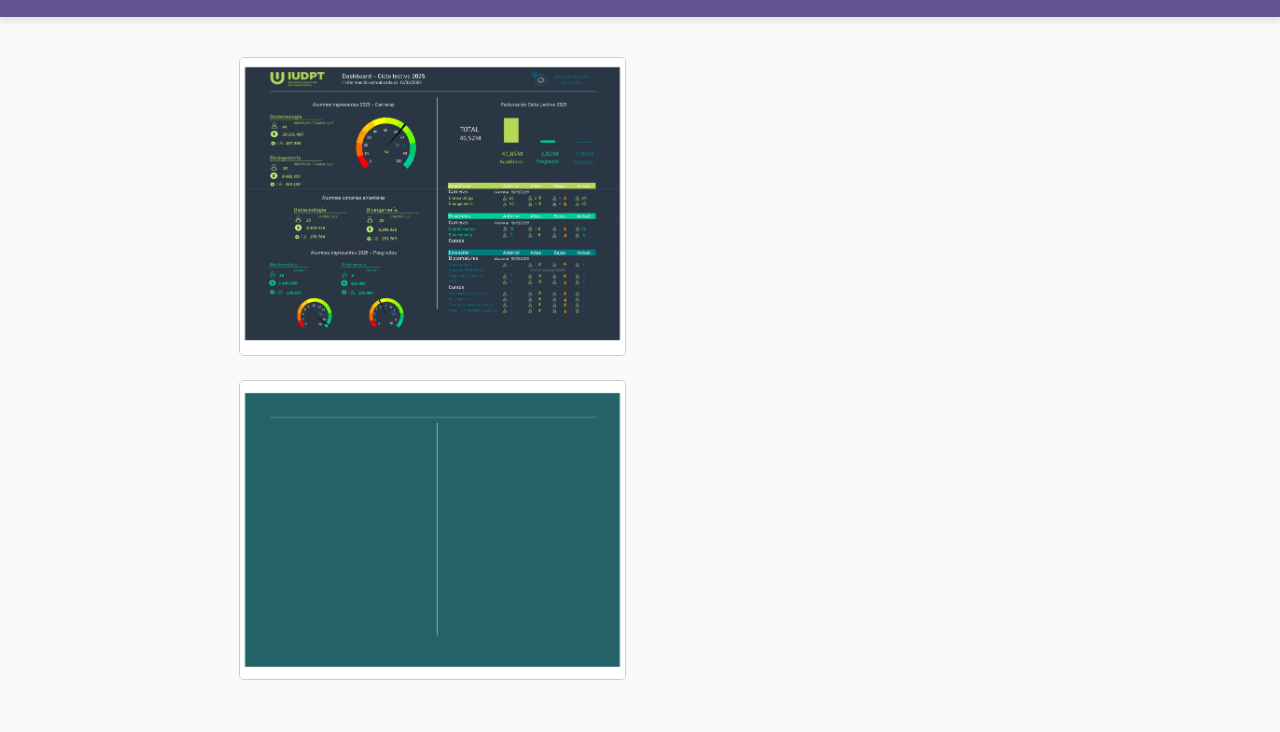
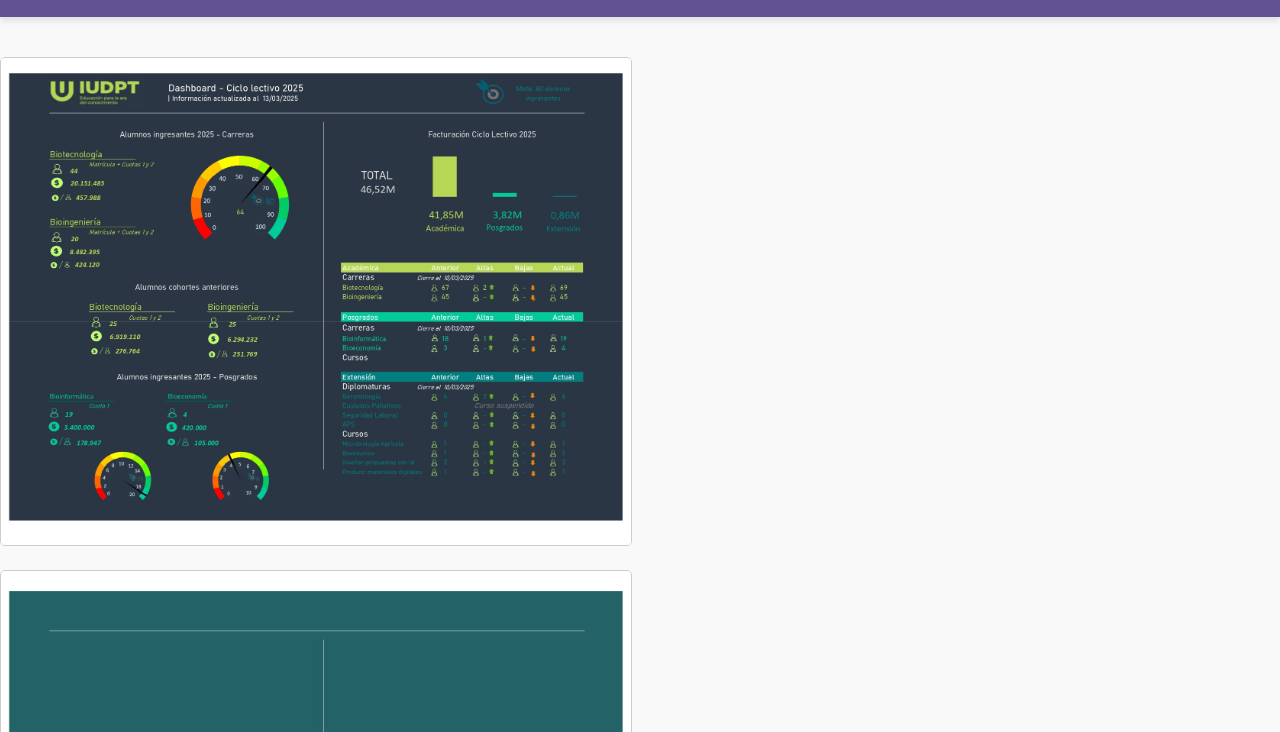
Before and after one commit to IUDPT-Dashboard/Prueba_Vistaprevia, a plain HTML site: page index.html in a window 1280 px wide. Shown: the part 68-800 px from the top of the page. Drawn offline with Linux system fonts and the light colour scheme.

Commit message:
Update styles.css

```diff
--- a/styles.css
+++ b/styles.css
@@ -55,14 +55,6 @@ header.banner h1 {
 /* Ajustes para pantallas pequeñas */
 @media (max-width: 768px) {
     .pdf-container img {
-        width: 80%; /* Aumenta el tamaño en móviles */
+        width: 100%; /* Aumenta el tamaño en móviles */
     }
 }
-
-/* Ajustes para pantallas grandes */
-@media (min-width: 1024px) {
-    .pdf-container img {
-        width: 48%; /* Aumenta el tamaño en escritorio */
-        max-width: 800px; /* Permite un tamaño más grande */
-    }
-}
```
